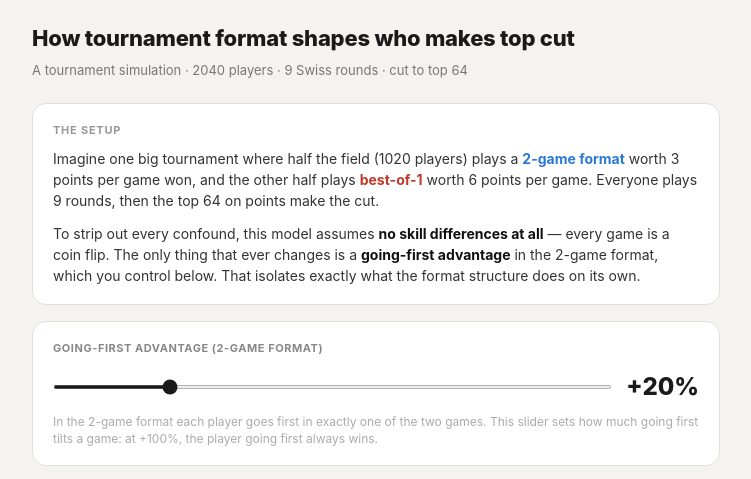
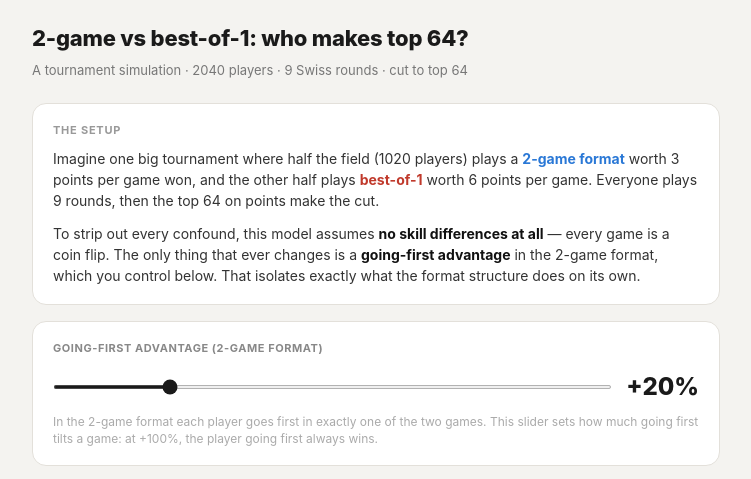
Before and after one commit to GeorgeGebh/Bo2Sim, a plain HTML site: page index.html in a window 1280 px wide. Shown: the top 479 px of the page, without its empty margins (264-1015 px from the left). Drawn offline with Linux system fonts and the light colour scheme.

Commit message:
Update index.html

```diff
--- a/index.html
+++ b/index.html
@@ -70,7 +70,7 @@ canvas { display: block; width: 100%; }
 </head>
 <body>
 
-<h1>How tournament format shapes who makes top cut</h1>
+<h1>2-game vs best-of-1: who makes top 64?</h1>
 <p class="sub">A tournament simulation · 2040 players · 9 Swiss rounds · cut to top 64</p>
 
 <div class="card">
```
